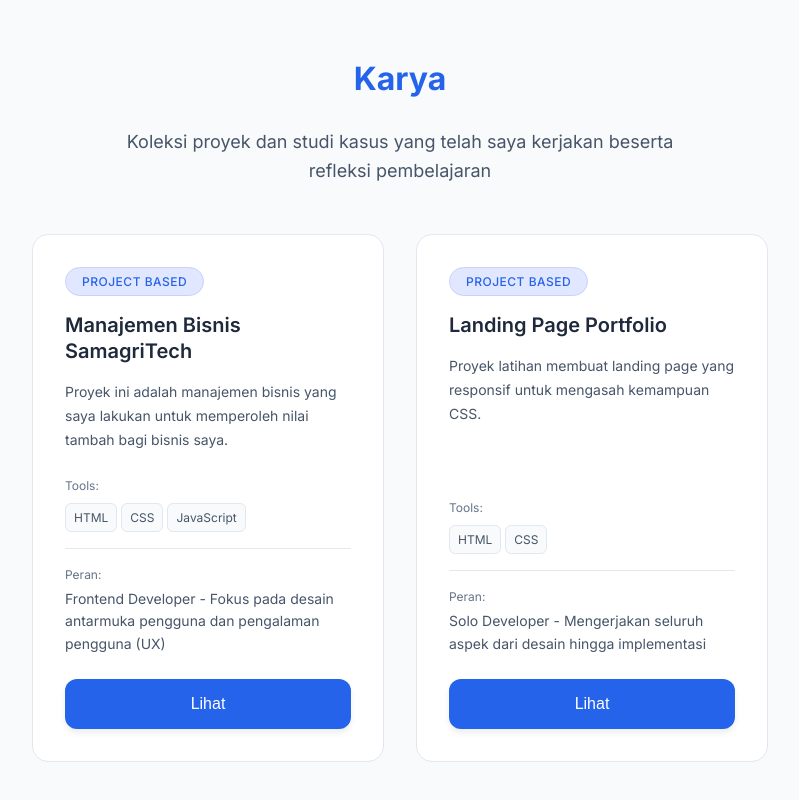
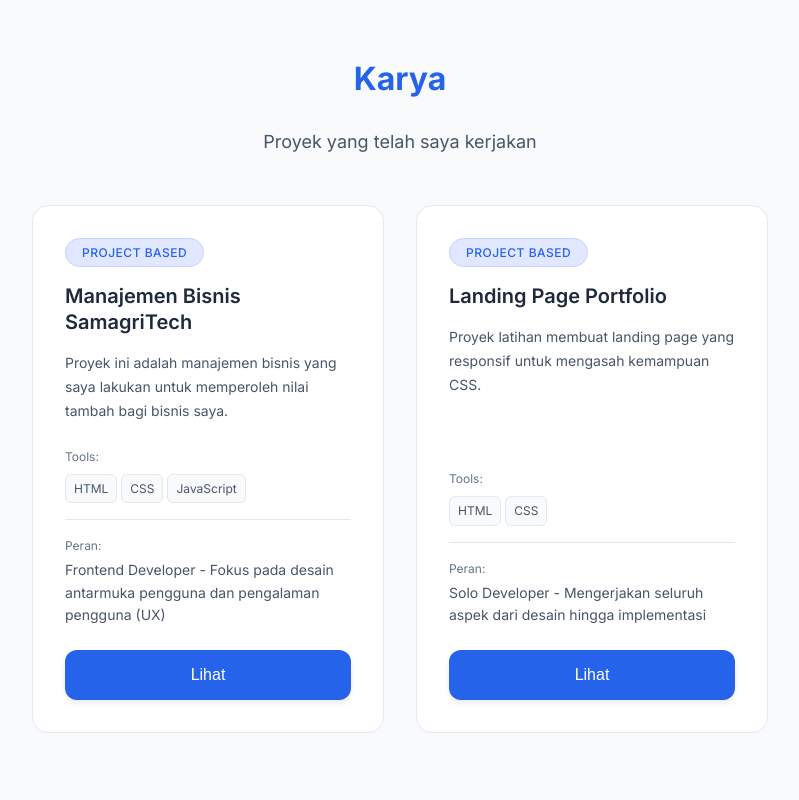
Before and after one commit to aryaintarann/savio-portfolio, a Next.js app: page / in a window 1280 px wide. Shown: the part 2779-3579 px from the top of the page, without its empty margins (240-1039 px from the left). Built offline with nearby package versions, Linux system fonts and the light colour scheme.

Commit message:
content: update ProjectsSection subtitle text

```diff
--- a/src/components/ProjectsSection.tsx
+++ b/src/components/ProjectsSection.tsx
@@ -22,7 +22,7 @@ export default function ProjectsSection() {
             <div className="container">
                 <h2 className="section-title">Karya</h2>
                 <p className="section-subtitle">
-                    Koleksi proyek dan studi kasus yang telah saya kerjakan beserta refleksi pembelajaran
+                    Proyek yang telah saya kerjakan
                 </p>
 
                 <div className={styles.grid}>
```
